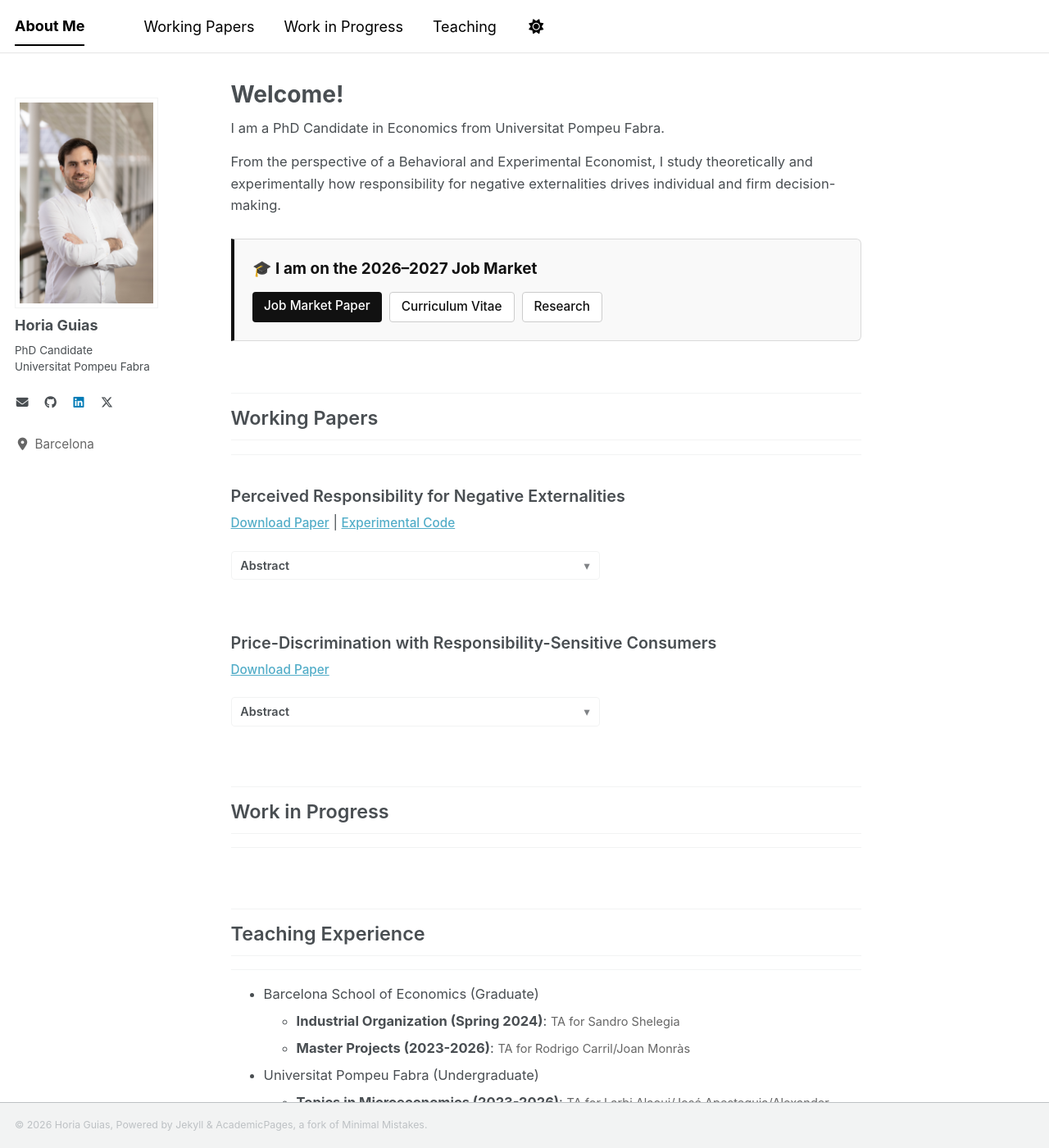
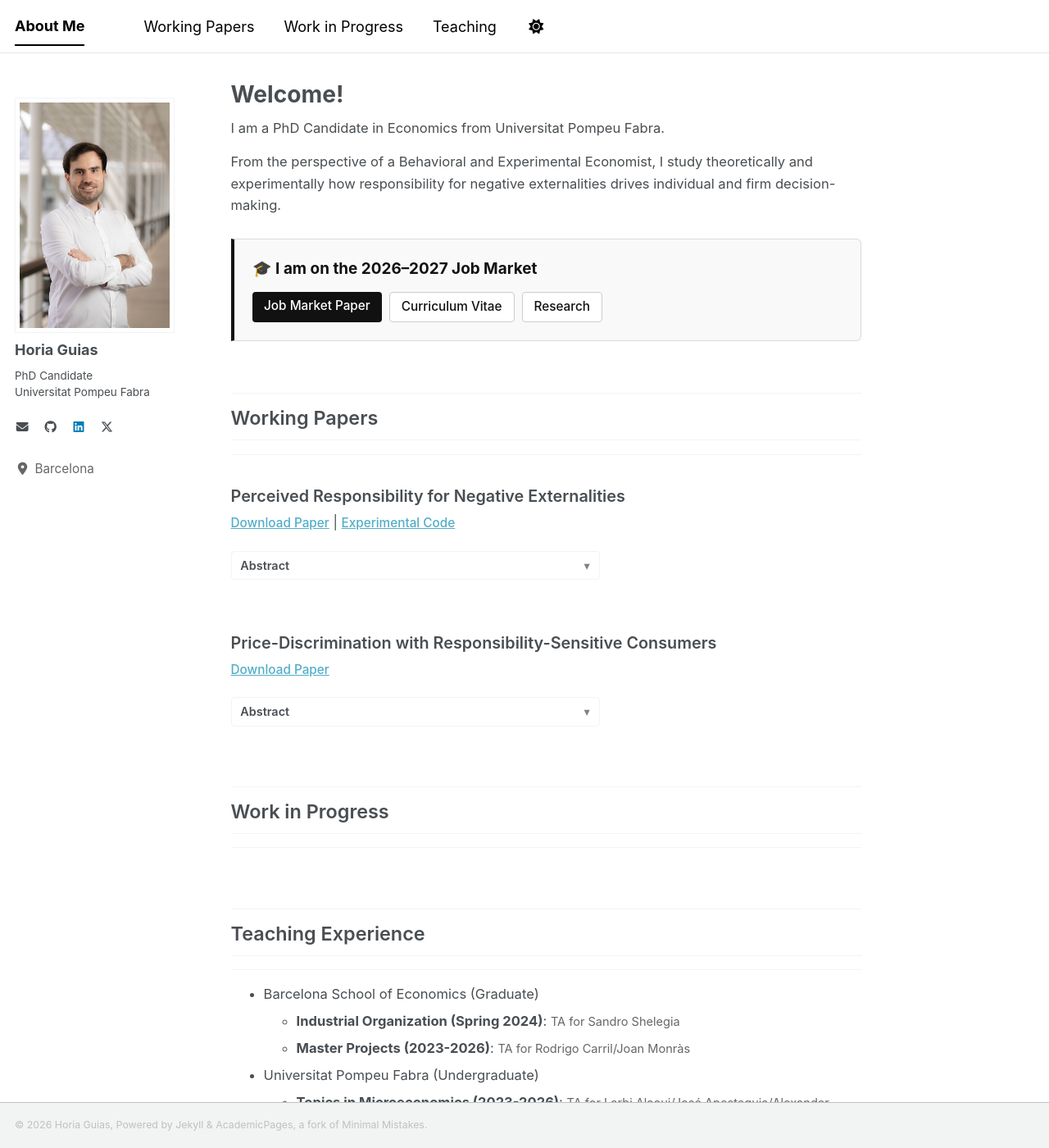
Before and after one commit to horiaguias/horiaguias.github.io, a Jekyll site: the page built from _pages/about.md, in a window 1280 px wide and 1400 px high. Shown: the whole window at 82% size. Built offline with Jekyll 4.4.1, drawn with Linux system fonts in a browser that asks for light colours; a style sheet for code colours, icons or effects is not loaded.

Commit message:
Increase Size of Profile Picture

```diff
--- a/_sass/layout/_sidebar.scss
+++ b/_sass/layout/_sidebar.scss
@@ -154,7 +154,7 @@
   }
 
   img {
-    max-width: 175px;
+    max-width: 100%;
     border-radius: 0;
 
     @include breakpoint($large) {
```
